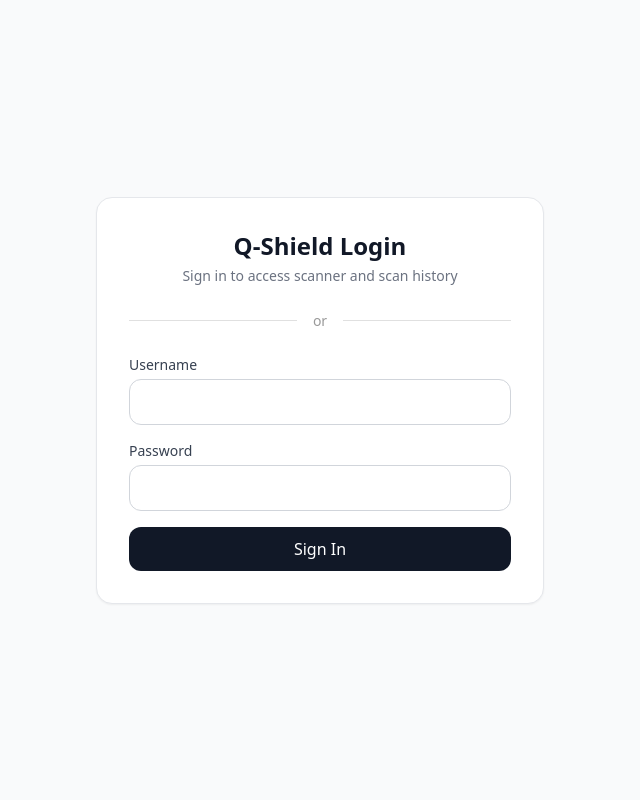
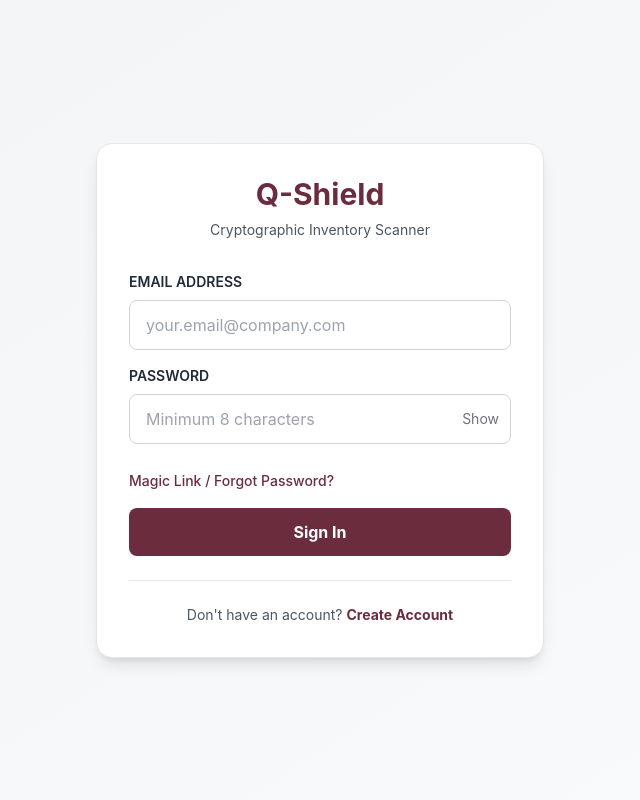
Before and after one commit to akshitag001/QShield, a Python web app: template templates/login.html in a window 1280 px wide. Shown: the whole page, without its empty margins (320-960 px from the left). Run offline with Jinja, Linux system fonts and the light colour scheme; the template is opened without the code that fills it, so the values that code supplies are empty; some libraries are stand-ins or nearby versions.

Commit message:
Add user self-registration with admin verification - Enhanced login UI with maroon theme and role-based signup form

```diff
--- a/templates/login.html
+++ b/templates/login.html
@@ -6,11 +6,13 @@
     <title>Q-Shield | Login</title>
     <script src="https://cdn.tailwindcss.com"></script>
 </head>
-<body class="min-h-screen bg-gray-50 flex items-center justify-center px-4">
-    <div class="w-full max-w-md bg-white border border-gray-200 rounded-2xl shadow-sm p-8">
-        <div class="mb-6 text-center">
-            <h1 class="text-2xl font-semibold text-gray-900">Q-Shield Login</h1>
-            <p class="text-sm text-gray-500 mt-1">Sign in to access scanner and scan history</p>
+<body class="min-h-screen bg-gradient-to-br from-gray-100 to-gray-50 flex items-center justify-center px-4 py-8">
+    <div class="w-full max-w-md">
+        <!-- Sign In Tab -->
+        <div id="signin-container" class="bg-white rounded-2xl shadow-lg p-8 border border-gray-200">
+            <div class="mb-8 text-center">
+                <h1 class="text-3xl font-bold text-[#6B2C3E]">Q-Shield</h1>
+                <p class="text-sm text-gray-600 mt-2">Cryptographic Inventory Scanner</p>
             </div>
 
             {% if error %}
@@ -19,96 +21,170 @@
             </div>
             {% endif %}
 
-        <!-- Google Sign-In Button -->
-        <div id="firebase-signin-container" class="mb-6"></div>
-
-        <!-- Divider -->
-        <div class="auth-divider mb-6">
-            <span>or</span>
+            <form method="post" action="/login" class="space-y-4">
+                <div>
+                    <label class="block text-sm font-semibold text-gray-800 mb-2" for="username">EMAIL ADDRESS</label>
+                    <input id="username" name="username" type="text" placeholder="your.email@company.com" required
+                        class="w-full px-4 py-3 rounded-lg border border-gray-300 focus:outline-none focus:ring-2 focus:ring-[#6B2C3E] focus:border-transparent transition" />
                 </div>
 
-        <!-- Traditional Login Form -->
-        <form method="post" action="/login" class="space-y-4">
                 <div>
-                <label class="block text-sm font-medium text-gray-700 mb-1" for="username">Username</label>
-                <input id="username" name="username" type="text" required class="w-full px-3 py-2.5 rounded-xl border border-gray-300 focus:outline-none focus:ring-2 focus:ring-gray-300" />
+                    <label class="block text-sm font-semibold text-gray-800 mb-2" for="password">PASSWORD</label>
+                    <div class="relative">
+                        <input id="signin-password" name="password" type="password" placeholder="Minimum 8 characters" required
+                            class="w-full px-4 py-3 rounded-lg border border-gray-300 focus:outline-none focus:ring-2 focus:ring-[#6B2C3E] focus:border-transparent transition" />
+                        <button type="button" onclick="togglePassword('signin-password')" class="absolute right-3 top-3 text-gray-500 hover:text-gray-700">
+                            <span class="text-sm">Show</span>
+                        </button>
                     </div>
-            <div>
-                <label class="block text-sm font-medium text-gray-700 mb-1" for="password">Password</label>
-                <input id="password" name="password" type="password" required class="w-full px-3 py-2.5 rounded-xl border border-gray-300 focus:outline-none focus:ring-2 focus:ring-gray-300" />
                 </div>
-            <button type="submit" class="w-full py-2.5 rounded-xl bg-gray-900 text-white font-medium hover:bg-gray-800 transition">
+
+                <div class="pt-2">
+                    <a href="#" class="text-sm text-[#6B2C3E] hover:underline font-medium">Magic Link / Forgot Password?</a>
+                </div>
+
+                <button type="submit" class="w-full py-3 rounded-lg bg-[#6B2C3E] text-white font-bold hover:bg-[#5a2433] transition mt-6">
                     Sign In
                 </button>
             </form>
+
+            <div class="mt-6 pt-6 border-t border-gray-200 text-center">
+                <p class="text-sm text-gray-600">Don't have an account?
+                    <button type="button" onclick="toggleAuthMode()" class="text-[#6B2C3E] font-bold hover:underline">Create Account</button>
+                </p>
+            </div>
         </div>
 
-    <!-- Firebase Authentication Styles and Scripts -->
+        <!-- Create Account Tab -->
+        <div id="signup-container" class="bg-white rounded-2xl shadow-lg p-8 border border-gray-200 hidden">
+            <div class="mb-8 text-center">
+                <h1 class="text-3xl font-bold text-[#6B2C3E]">Q-Shield</h1>
+                <p class="text-sm text-gray-600 mt-2">Create Your Account</p>
+            </div>
+
+            {% if signup_error %}
+            <div class="mb-4 p-3 rounded-xl bg-red-50 text-red-700 border border-red-200 text-sm">
+                {{ signup_error }}
+            </div>
+            {% endif %}
+
+            {% if signup_success %}
+            <div class="mb-4 p-3 rounded-xl bg-green-50 text-green-700 border border-green-200 text-sm">
+                {{ signup_success }}
+            </div>
+            {% endif %}
+
+            <form id="signup-form" method="post" action="/api/auth/register" class="space-y-4">
+                <div>
+                    <label class="block text-sm font-semibold text-gray-800 mb-2">FULL NAME</label>
+                    <input name="full_name" type="text" placeholder="Your full name" required
+                        class="w-full px-4 py-3 rounded-lg border border-gray-300 focus:outline-none focus:ring-2 focus:ring-[#6B2C3E] focus:border-transparent transition" />
+                </div>
+
+                <div>
+                    <label class="block text-sm font-semibold text-gray-800 mb-2">EMAIL ADDRESS</label>
+                    <input name="email" type="email" placeholder="email@company.com" required
+                        class="w-full px-4 py-3 rounded-lg border border-gray-300 focus:outline-none focus:ring-2 focus:ring-[#6B2C3E] focus:border-transparent transition" />
+                </div>
+
+                <div>
+                    <label class="block text-sm font-semibold text-gray-800 mb-2">PASSWORD</label>
+                    <div class="relative">
+                        <input id="signup-password" name="password" type="password" placeholder="Minimum 8 characters" required
+                            class="w-full px-4 py-3 rounded-lg border border-gray-300 focus:outline-none focus:ring-2 focus:ring-[#6B2C3E] focus:border-transparent transition" />
+                        <button type="button" onclick="togglePassword('signup-password')" class="absolute right-3 top-3 text-gray-500 hover:text-gray-700">
+                            <span class="text-sm">Show</span>
+                        </button>
+                    </div>
+                </div>
+
+                <div>
+                    <label class="block text-sm font-semibold text-gray-800 mb-2">ROLE (FR2 - RBAC)</label>
+                    <select name="role" required class="w-full px-4 py-3 rounded-lg border border-gray-300 focus:outline-none focus:ring-2 focus:ring-[#6B2C3E] focus:border-transparent transition bg-white">
+                        <option value="analyst">SOC Analyst</option>
+                        <option value="viewer">Viewer</option>
+                        <option value="cyber_lead">Cyber Lead</option>
+                        <option value="it_lead">IT Lead</option>
+                        <option value="security_head">Security Head</option>
+                    </select>
+                </div>
+
+                <button type="submit" class="w-full py-3 rounded-lg bg-[#6B2C3E] text-white font-bold hover:bg-[#5a2433] transition mt-6">
+                    Create Account
+                </button>
+            </form>
+
+            <div class="mt-4 p-4 rounded-lg bg-yellow-50 border border-yellow-200">
+                <p class="text-sm text-yellow-800">
+                    ✓ Accounts are verified by admin before first login.
+                </p>
+            </div>
+
+            <div class="mt-6 pt-6 border-t border-gray-200 text-center">
+                <p class="text-sm text-gray-600">Already have an account?
+                    <button type="button" onclick="toggleAuthMode()" class="text-[#6B2C3E] font-bold hover:underline">Sign In</button>
+                </p>
+            </div>
+        </div>
+    </div>
+
+    <!-- Styles and Scripts -->
     <style>
-        .google-signin-button {
-            display: flex;
-            align-items: center;
-            justify-content: center;
-            gap: 10px;
-            padding: 12px 24px;
-            border: 1px solid #dadce0;
-            border-radius: 8px;
-            font-size: 16px;
-            font-weight: 500;
-            color: #3c4043;
-            background-color: #fff;
-            cursor: pointer;
-            transition: all 0.3s ease;
-            width: 100%;
-        }
-
-        .google-signin-button:hover {
-            border-color: #4285f4;
-            background-color: #f8f9fa;
-            box-shadow: 0 2px 8px rgba(66, 133, 244, 0.2);
-        }
-
-        .google-signin-button:active {
-            background-color: #f1f3f4;
-        }
-
-        .google-signin-button:disabled {
-            opacity: 0.5;
-            cursor: not-allowed;
-        }
-
-        .google-icon {
-            width: 20px;
-            height: 20px;
-        }
-
-        .auth-divider {
-            display: flex;
-            align-items: center;
-            gap: 16px;
-            color: #999;
-        }
-
-        .auth-divider span {
-            white-space: nowrap;
-            font-size: 14px;
-            font-weight: 500;
-        }
-
-        .auth-divider::before,
-        .auth-divider::after {
-            content: '';
-            flex: 1;
-            height: 1px;
-            background-color: #e0e0e0;
+        body {
+            font-family: -apple-system, BlinkMacSystemFont, 'Segoe UI', 'Roboto', 'Oxygen', 'Ubuntu', 'Cantarell', sans-serif;
         }
     </style>
 
-    <script type="module">
-        import { attachGoogleSignInButton, getGoogleSignInStyles } from "/static/firebase_auth/ui.js";
+    <script>
+        function toggleAuthMode() {
+            const signinContainer = document.getElementById('signin-container');
+            const signupContainer = document.getElementById('signup-container');
 
-        // Attach Google Sign-In button
-        attachGoogleSignInButton('firebase-signin-container');
+            signinContainer.classList.toggle('hidden');
+            signupContainer.classList.toggle('hidden');
+        }
+
+        function togglePassword(fieldId) {
+            const field = document.getElementById(fieldId);
+            const isPassword = field.type === 'password';
+            field.type = isPassword ? 'text' : 'password';
+        }
+
+        // Handle signup form submission
+        document.getElementById('signup-form')?.addEventListener('submit', async function(e) {
+            e.preventDefault();
+
+            const formData = new FormData(this);
+            const data = {
+                full_name: formData.get('full_name'),
+                email: formData.get('email'),
+                password: formData.get('password'),
+                role: formData.get('role')
+            };
+
+            try {
+                const response = await fetch('/api/auth/register', {
+                    method: 'POST',
+                    headers: {
+                        'Content-Type': 'application/json',
+                    },
+                    body: JSON.stringify(data)
+                });
+
+                const result = await response.json();
+
+                if (response.ok) {
+                    // Show success message
+                    alert('Account created successfully! Please wait for admin verification before logging in.');
+                    document.getElementById('signup-form').reset();
+                    toggleAuthMode(); // Switch back to sign in
+                } else {
+                    alert(result.detail || 'Error creating account');
+                }
+            } catch (error) {
+                alert('Error: ' + error.message);
+            }
+        });
     </script>
 </body>
 </html>
```
Also changed, not shown: app.py (+71 -1 lines). Lines whose indentation alone changed are shown as unchanged.
